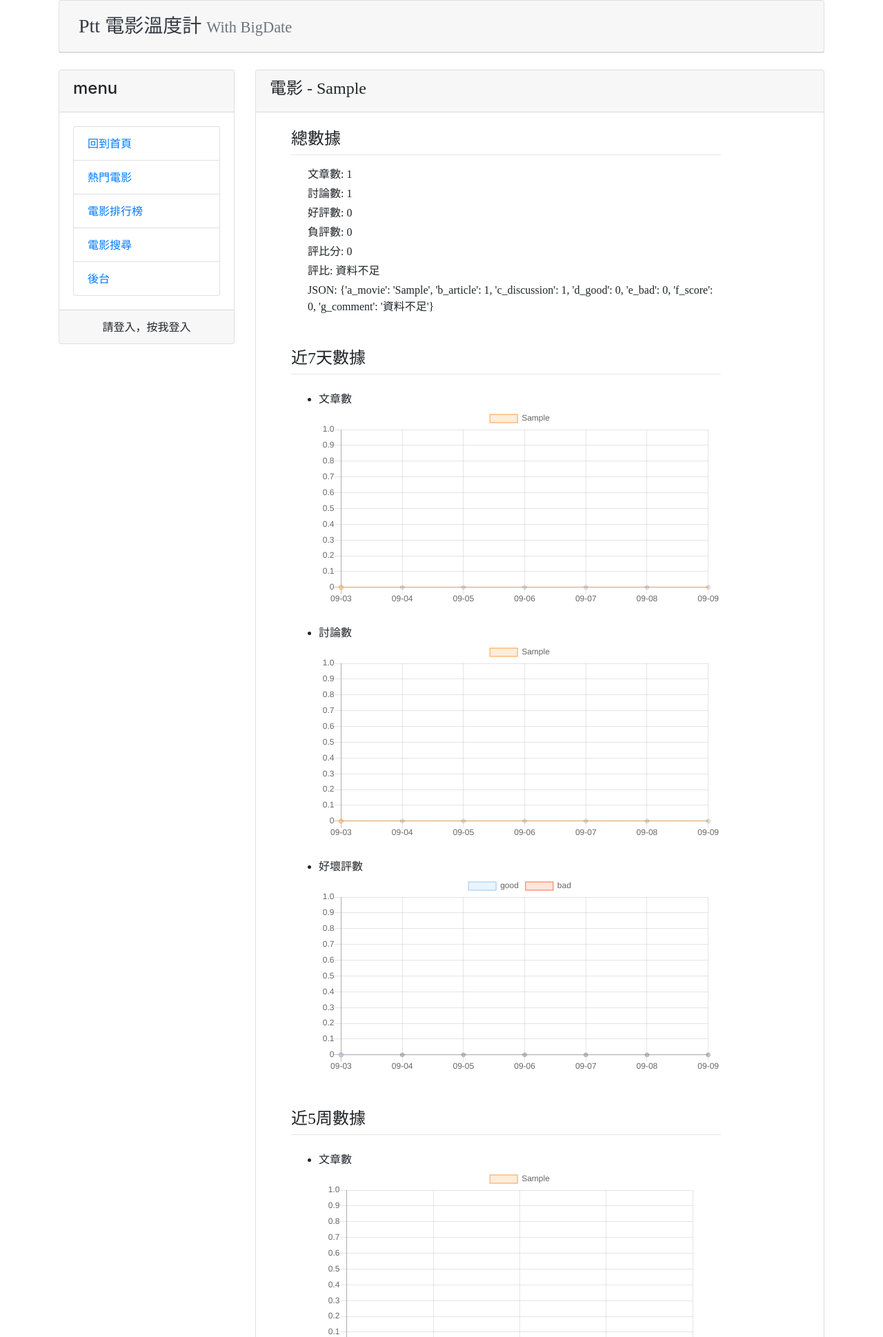
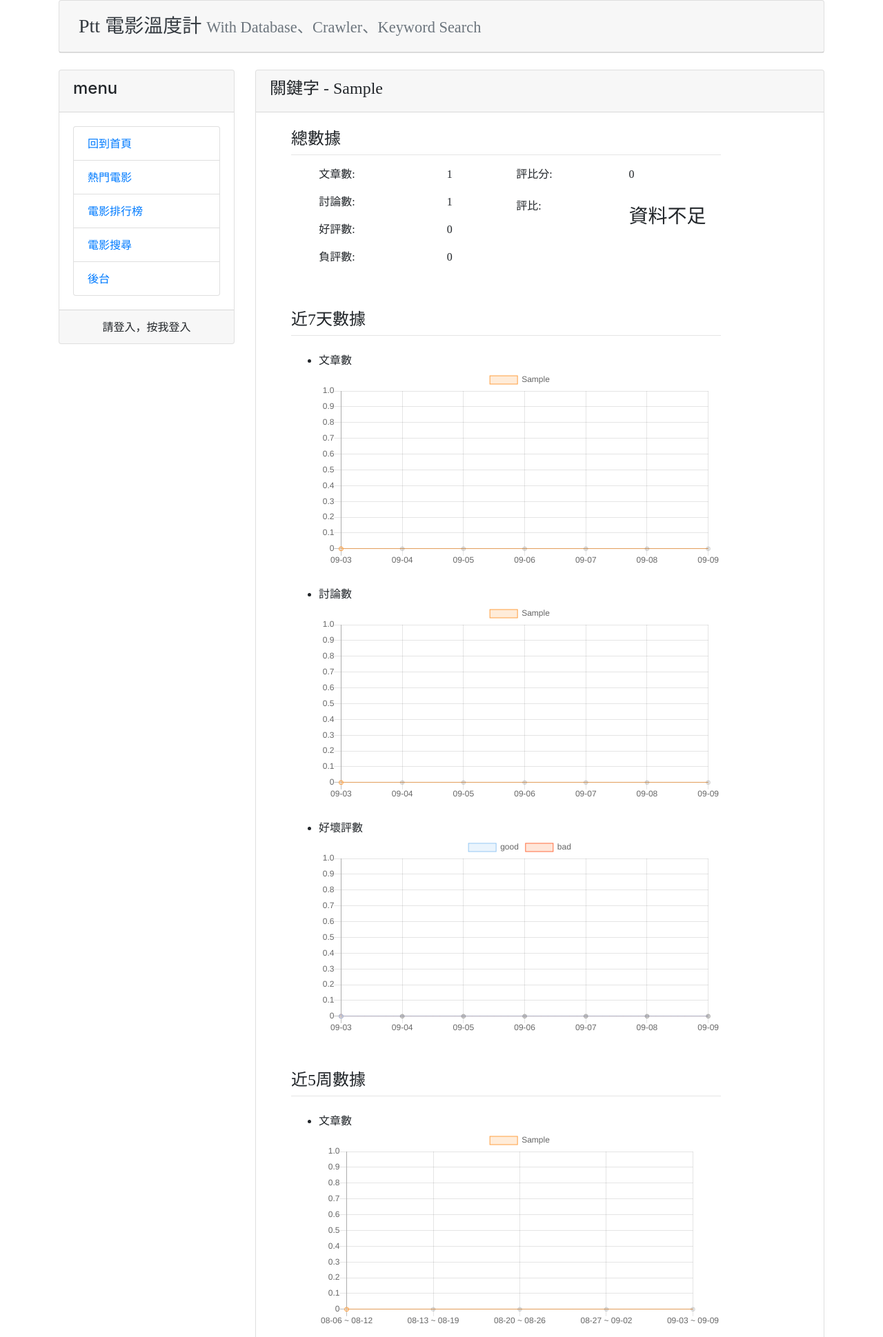
Before and after one commit to minyaho/PTT-Movie-Data-Analysis, a Django app: a page that uses ptt_movie/templates/ptt_movie/base.html in a window 1280 px wide. Shown: the top 1939 px of the page at 69% size. Run offline with Django 3.2, Linux system fonts and the light colour scheme; tables that the repository leaves empty hold one stand-in row (values such as "Sample post"); some libraries are stand-ins or nearby versions.

Commit message:
2019_09_09_1

```diff
--- a/movie_analysis/urls.py
+++ b/movie_analysis/urls.py
@@ -21,8 +21,10 @@ urlpatterns = [
     path('admin/', admin.site.urls),
 	path('',movie_analysis_views.index),
 	path('b/',movie_analysis_views.analysis),
-	path('search/',movie_analysis_views.analysis_type),
+	path('search/',movie_analysis_views.analysis_type,name = 'search'),
 	path('keyword/<str:key>',movie_analysis_views.keyword,name='keyword'),
-	path('month/<str:key>',movie_analysis_views.month,name='keyword'),
-	path('week/<str:key>',movie_analysis_views.week,name='keyword'),
+	path('month/<str:key>',movie_analysis_views.month,name='month'),
+	path('week/<str:key>',movie_analysis_views.week,name='week'),
+	path('hot/',movie_analysis_views.hot,name='hot'),
+	path('rank/',movie_analysis_views.rank,name='rnk'),
 ]
--- a/ptt_movie/search_of_article.py
+++ b/ptt_movie/search_of_article.py
@@ -57,7 +57,7 @@ def article_search(type,movie_name,arg):
 			number_of_good += item[5]
 		elif(emotion_score == -1):
 			#print('Bad',item[0])
-			number_of_bad += item[6]
+			number_of_bad += item[5]
 		else:
 			#print('Neutral',item[0])
 			pass
@@ -83,7 +83,7 @@ def article_search(type,movie_name,arg):
 		"c_discussion": number_of_discussion,
 		"d_good": number_of_good,
 		"e_bad": number_of_bad,
-		"f_score": ration_of_score,
+		"f_score": round(ration_of_score,3),
 		"g_comment": comment_good_bad,
 	}
 	return temp
@@ -97,6 +97,6 @@ def article_search_type(args):	#[type,movie_name,arg]
 	if(args[0] == 2): #year_month
 		return Article.objects.filter(time__year=2019,time__month=args[2],title__contains=args[1])
 	if(args[0] == 3): #某天
-		return Article.objects.filter(time__year=2019,time__month=args[2][0],time__day=args[2][1],title__contains=args[1]) #2:Start,3:end
+		return Article.objects.filter(time__year=args[2][0],time__month=args[2][1],time__day=args[2][2],title__contains=args[1]) #2:Start,3:end
 	if(args[0] == 4): #時間範圍
 		return Article.objects.filter(time__range=(args[2][0],args[2][1]) ,title__contains=args[1]) #2:Start,3:end
--- a/ptt_movie/templates/ptt_movie/base.html
+++ b/ptt_movie/templates/ptt_movie/base.html
@@ -21,7 +21,7 @@
         <div class="col-sm col-md">
 		{% include 'ptt_movie/navigation.html' %}
         </div>
-        <div class="col-sm-9 col-md-9">
+        <div style="font-family: 微軟正黑體" class="col-sm-9 col-md-9">
             <div class="card">
                 <div class="card-header">
                     {% block headmessage %} {% endblock %}
--- a/ptt_movie/templates/ptt_movie/header.html
+++ b/ptt_movie/templates/ptt_movie/header.html
@@ -5,7 +5,7 @@
 		<h3 class="mt-2 ml-2" style="font-family: 微軟正黑體;">
 			<a class='text-dark' href='/' style="text-decoration:none;">
 				Ptt 電影溫度計
-				<small class="text-muted">With BigDate</small>
+				<small class="text-muted">With Database、Crawler、Keyword Search</small>
 			</a>
 		</h3>
         <!--<img src="{% static 'images/logo.png' %}"  class="col-sm-3" alt="...">-->
--- a/ptt_movie/templates/ptt_movie/keyword.html
+++ b/ptt_movie/templates/ptt_movie/keyword.html
@@ -1,16 +1,39 @@
 <!-- index.html-->
 {% extends 'ptt_movie/base.html' %}
 {% load crispy_forms_tags %}
-{% block title %} Ptt電影溫度計 {% endblock %}
+{% block title %}{{key}} - Ptt電影溫度計 {% endblock %}
 {% block headmessage %}
-	<h4 style="font-family: 微軟正黑體">電影 - {{key}}</h4>
+	<h4 style="font-family: 微軟正黑體">關鍵字 - {{key}}</h4>
 {% endblock %}
 {% block content %}
 				<div style="font-family: 微軟正黑體" class="col-10 ml-3">
 
 					<h4 class="mt-1">總數據</h4>
 					<hr class="mt-0 mb-3">
-					<div class="ml-4">
+					<div class='row'>
+						<div class='col mx-auto text-center'>
+								<div class='row my-0'>
+									<p class="col">文章數: </p>
+									<p class="col">{{ data.b_article }}</p>
+								</div>
+								<div class='row my-0'>
+									<p class="col">討論數: </p>
+									<p class="col">{{ data.c_discussion }}</p>
+								</div>
+								<div class='row my-0'>
+									<p class="col">好評數: </p>
+									<p class="col">{{ data.d_good }}</p>
+								</div>
+								<div class='row my-0'>
+									<p class="col">負評數: </p>
+									<p class="col">{{ data.e_bad }}</p>
+								</div>
+								<!--
+								<div class='row my-0'>
+									<p class="col">評比分: </p>
+									<p class="col">{{ data.f_score }}</p>
+								</div>-->
+								<!--
 								<p class="my-1">文章數: {{ data.b_article }}</p>
 								<p class="my-1">討論數: {{ data.c_discussion }}</p>
 								<p class="my-1">好評數: {{ data.d_good }}</p>
@@ -18,6 +41,18 @@
 								<p class="my-1">評比分: {{ data.f_score }}</p>
 								<p class="my-1">評比: {{ data.g_comment }}</p>
 								<p class="my-1">JSON: {{ data }}</p>
+								-->
+						</div>
+						<div class='col mx-auto'>
+							<div class='row'>
+								<p class="col">評比分: </p>
+								<p class="col">{{ data.f_score }}</p>
+							</div>
+							<div class='row my-0'>
+								<h6 class="col mt-2">評比:</h6>
+								<h3 class="col mt-3">{{ data.g_comment }}</h3>
+							</div>
+						</div>
 					</div>
 
 					<h4 class="mt-5">近7天數據</h4>
@@ -271,10 +306,21 @@
 					<h4 class="mt-5">文章</h4>
 					<hr class="mt-0 mb-2">
 					<div class="ml-4">
+						<div class="row">
+							<p class='col text-center'>標題</p>
+							<p class='col text-center'>時間</p>
+							<p class='col-1 text-center'>推</p>
+							<p class='col-1 text-center'>噓</p>
+						</div>
+						<hr class='mt-0 mb-3'>
 						{% for i in article_for_keyword %}
 						<div class="row my-0">
-								<a class='col' href='https://www.ptt.cc/{{ i.3 }}'>{{ i.0 }}</a> <p class='col-4'>{{i.2}}</p>
+							<a class='col' href='https://www.ptt.cc/{{ i.3 }}'>{{ i.0 }}</a>
+							<p class='col text-center'>{{i.2}}</p>
+							<p class='col-1 text-center'>{{i.5}}</p>
+							<p class='col-1 text-center'>{{i.6}}</p>
 						</div>
+						<hr class='mt-1 mb-1'>
 						{% endfor %}
 					</div>
 				</div>
--- a/ptt_movie/templates/ptt_movie/result2.html
+++ b/ptt_movie/templates/ptt_movie/result2.html
@@ -1,8 +1,8 @@
 {% extends 'ptt_movie/base.html' %}
 {% load crispy_forms_tags %}
-{% block title %} Ptt電影溫度計 {% endblock %}
+{% block title %}{{type_name}}查詢 - Ptt電影溫度計 {% endblock %}
 {% block headmessage %}
-	<h4 style="font-family: 微軟正黑體">Search Result - {{ movie_name }}</h4>
+	<h4 style="font-family: 微軟正黑體">{{type_name}}查詢 - {{ movie_name }}</h4>
 {% endblock %}
 {% block content %}
 				<div class='col-10 ml-3'>
--- a/ptt_movie/templates/ptt_movie/search.html
+++ b/ptt_movie/templates/ptt_movie/search.html
@@ -1,8 +1,8 @@
 {% extends 'ptt_movie/base.html' %}
 {% load crispy_forms_tags %}
-{% block title %} Ptt電影溫度計 {% endblock %}
+{% block title %}搜尋電影 - Ptt電影溫度計 {% endblock %}
 {% block headmessage %}
-	<h4 style="font-family: 微軟正黑體">Search Movie</h4>
+	<h4 style="font-family: 微軟正黑體">搜尋電影</h4>
 {% endblock %}
 {% block content %}
 				<div class='col-10 mx-auto'>
--- a/ptt_movie/views.py
+++ b/ptt_movie/views.py
@@ -29,9 +29,41 @@ def index(request):
 		form = AddForm()
 	return render(request,'ptt_movie/index.html',{'form':form})
 """
-from ptt_movie.models import Keyword
+from .search_of_article import article_search
+from ptt_movie.models import Keyword_Analysis,Keyword
 def index(request):
+
+	#今日
+	today = datetime.datetime.today().date()
+
+	#今日討論電影關鍵字
+	todays_keywords = list()
+
+	#所有關鍵字
 	keywords = Keyword.objects.all()
+
+	#今日文章
+	article_today = Article.objects.filter(time__year=today.strftime('%Y'),time__month=today.strftime('%m'),time__day=today.strftime('%d'))
+
+	"""
+	尋找今日電影關鍵字的快速做法
+
+	"""
+	article_str = ''
+
+	for _article_today in article_today:
+		article_str += _article_today.title + ' '
+	article_str = article_str.strip()
+
+	for _keyword in keywords:
+
+		if(_keyword.movie in article_str):
+			todays_keywords.append(_keyword.movie)
+
+		for same_keyword in _keyword.keyword.strip().split(' '):
+			if(same_keyword.strip()!='') and (same_keyword.strip() in article_str):
+				todays_keywords.append(_keyword.movie)
+
 	return render(request,'ptt_movie/index.html', locals())
 
 
@@ -74,14 +106,22 @@ def keyword(request,key):
 						temp = (article.title,article.author,article.time,article.url,article.push_message_all,article.push_message_good,article.push_message_bad,article.push_message_neutral)
 						article_for_keyword.discard(temp)
 
+
 					#第二階段搜尋: 比對與電影關鍵字附屬關鍵字吻合的文章
-					if(len(similar_keyword.keyword.strip().split(' '))>0):
+					if(len(similar_keyword.keyword.strip().split(' '))>0) and (similar_keyword.keyword.strip()!=''):
+						#error_ = similar_keyword.keyword.strip().split(' ')
+						#error_len = len(error_)
+						#if(movie_name=='生日'):
+						#	a = 1/0
 						for same_keyword in similar_keyword.keyword.strip().split(' '):
 							#print(same_keyword)
 							articles = Article.objects.filter(title__contains=same_keyword)
 							for article in articles:
 								temp = (article.title,article.author,article.time,article.url,article.push_message_all,article.push_message_good,article.push_message_bad,article.push_message_neutral)
 								article_for_keyword.discard(temp)
+
+		article_for_keyword = list(article_for_keyword)
+		article_for_keyword.sort(key=lambda k:k[2], reverse=True)
 
 		#   產生討論數
 		number_of_discussion = 0
@@ -100,8 +140,7 @@ def keyword(request,key):
 				#print('Good',item[0])
 				number_of_good += item[5]
 			elif(emotion_score == -1):
-				#print('Bad',item[0])
-				number_of_bad += item[6]
+				number_of_bad += item[5]
 			else:
 				#print('Neutral',item[0])
 				pass
@@ -127,7 +166,7 @@ def keyword(request,key):
 			"c_discussion": number_of_discussion,
 			"d_good": number_of_good,
 			"e_bad": number_of_bad,
-			"f_score": ration_of_score,
+			"f_score": round(ration_of_score,3),
 			"g_comment": comment_good_bad,
 		}
 
@@ -143,7 +182,7 @@ def keyword(request,key):
 		data_of_7_days = []
 
 		for day in range(1,8):
-			data_of_7_days.append(article_search(3,movie_name,[int((start_date + relativedelta(days=i)).strftime('%m')),int((start_date + relativedelta(days=day)).strftime('%d'))]))
+			data_of_7_days.append(article_search(3,movie_name,[2019,int((start_date + relativedelta(days=i)).strftime('%m')),int((start_date + relativedelta(days=day)).strftime('%d'))]))
 
 		article_of_7_days = list()
 		for _data in data_of_7_days:
@@ -167,12 +206,12 @@ def keyword(request,key):
 
 
 		#近5周
-		end_date = datetime.datetime.today().date()
+		end_date = datetime.datetime.today().date()+ relativedelta(days=1)
 		start_date = end_date - relativedelta(days=7*5)
 
 		label_of_5_weeks = list()
 		for i in range(1,6):
-			label_of_5_weeks.append(start_date.strftime('%m-%d') + ' ~ ' +(start_date + relativedelta(days=7)).strftime('%m-%d'))
+			label_of_5_weeks.append(start_date.strftime('%m-%d') + ' ~ ' +(start_date + relativedelta(days=6)).strftime('%m-%d'))
 			start_date = start_date + relativedelta(days=7)
 		label_of_5_weeks = json.dumps(label_of_5_weeks)
 
@@ -213,6 +252,7 @@ def week(request,key):
 
 	if len(keyword_result) != 0:
 
+		type_name = '周'
 		movie_name = key
 		data = []
 
@@ -249,13 +289,13 @@ def week(request,key):
 	else:
 		return HttpResponse(str('電影名稱錯誤'))
 
-
 def month(request,key):
 
 	keyword_result = Keyword.objects.filter(movie = key)
 
 	if len(keyword_result) != 0:
 
+		type_name = '月'
 		movie_name = key
 		data = []
 
@@ -291,6 +331,48 @@ def month(request,key):
 		return render(request,'ptt_movie/result2.html',locals())
 	else:
 		return HttpResponse(str('電影名稱錯誤'))
+
+from .search_of_article import article_search
+from ptt_movie.models import Keyword_Analysis
+def rank(request):
+
+	# 極好評 好評 普評 壞評 極壞評
+	# better good ordinary bad worse
+
+	#極好評電影
+	better_keywords = Keyword_Analysis.objects.filter(comment='極好評')
+	better_keywords_datas = list()
+	for better_keyword in better_keywords:
+		better_keywords_datas.append(better_keyword.name)
+
+	return render(request,'ptt_movie/rank.html',locals())
+
+def hot(request):
+
+	movie_keywords = Keyword.objects.all()
+
+	#近7天
+	end_date = datetime.datetime.today().date()
+	start_date = end_date - relativedelta(days=7)
+
+	label_of_7_days = list()
+	for i in range(1,8):
+		label_of_7_days.append((start_date + relativedelta(days=i)).strftime('%m-%d'))
+	label_of_7_days = json.dumps(label_of_7_days)
+
+	data_of_7_days = []
+
+	for movie_keyword in movie_keywords:
+
+		movie_name = movie_keyword.movie
+
+		for day in range(1,8):
+			data_of_7_days.append(article_search(3,movie_name,[int((start_date + relativedelta(days=i)).strftime('%m')),int((start_date + relativedelta(days=day)).strftime('%d'))]))
+
+	data_of_7_days.sort(key=lambda k: k['c_discussion'])
+
+
+	return render(request,'ptt_movie/hot.html',locals())
 
 def analysis(request):
 	if request.method == 'POST':
@@ -370,6 +452,8 @@ def analysis_type(request):
 
 			elif (type == 1):
 
+				type_name = '周'
+
 				data = []
 
 				for week in range(1,54):
@@ -408,6 +492,8 @@ def analysis_type(request):
 				return render(request,'ptt_movie/result2.html',locals())
 
 			elif (type == 2):
+
+				type_name = '月'
 
 				data = []
 
```
Also changed, not shown: ptt_movie/admin.py (+12 -2 lines), ptt_movie/models.py (+12 -0 lines), ptt_movie/restart.py (added, +30 -0 lines), ptt_movie/templates/ptt_movie/hot.html (added, +43 -0 lines), ptt_movie/templates/ptt_movie/index.html (+14 -8 lines), ptt_movie/templates/ptt_movie/rank.html (added, +53 -0 lines), ptt_movie/migrations/0001_initial.py, ptt_movie/migrations/0002_auto_20190827_1225.py (deleted), ptt_movie/migrations/0002_delete_keyword_analysis.py (added), ptt_movie/migrations/0003_keyword_analysis.py (added), ptt_movie/migrations/0004_keyword_keyword_like.py (deleted), ptt_movie/migrations/0004_keyword_not_keyword.py. Lines whose indentation alone changed are shown as unchanged.
